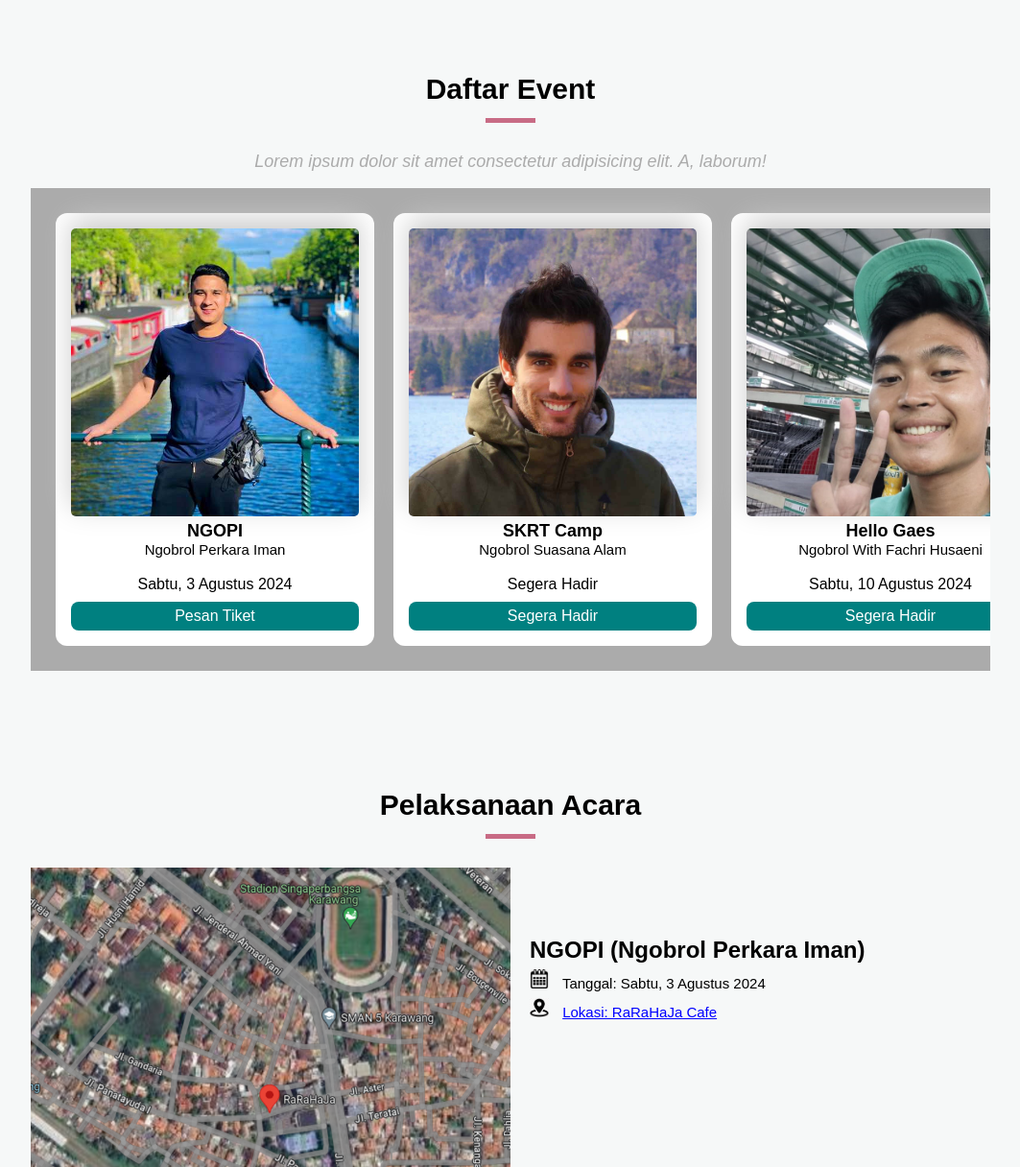
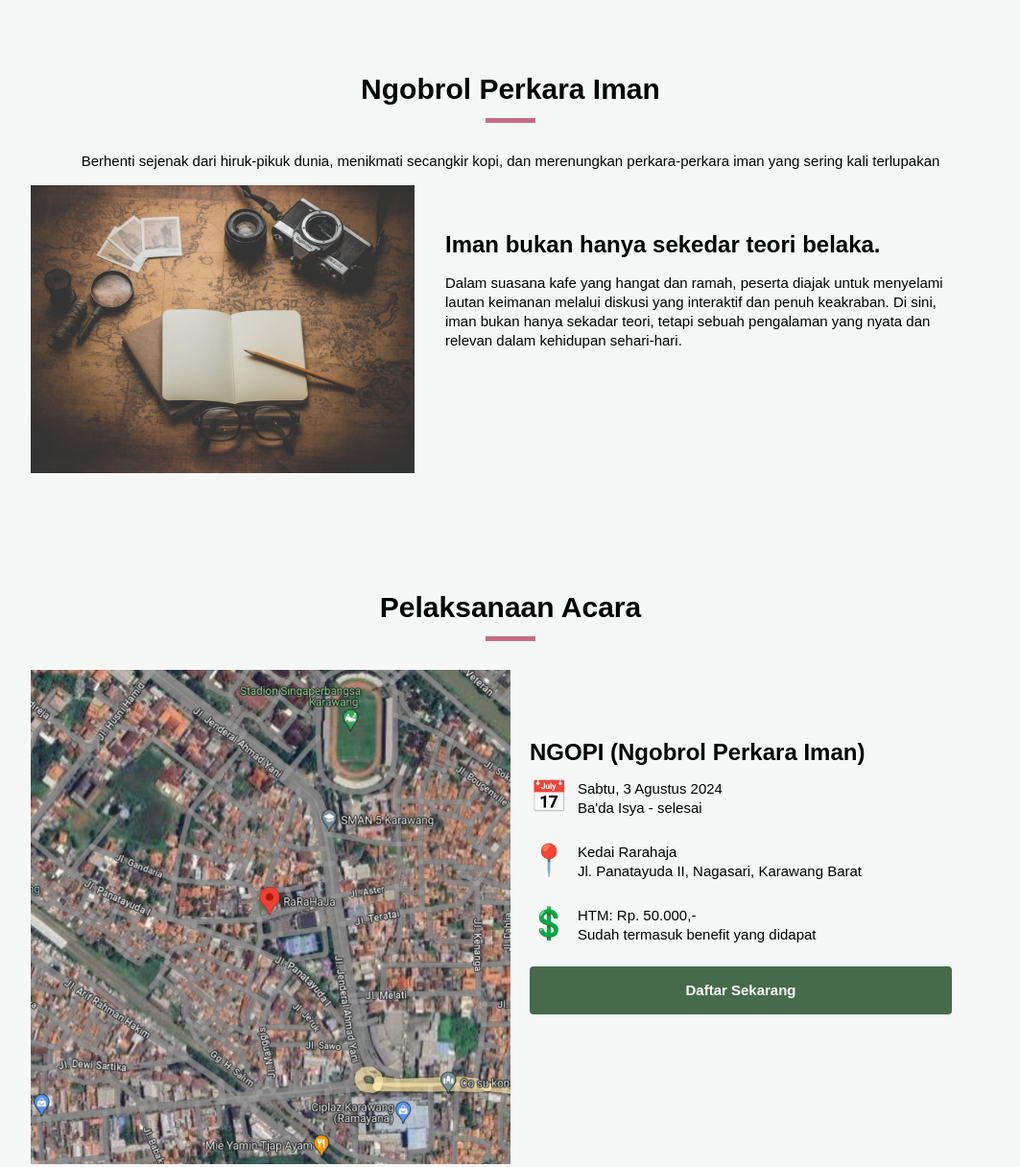
Before and after one commit to Haruku24/skrtweb_1, a plain HTML site: page index.html in a window 1280 px wide. Shown: the part 838-2054 px from the top of the page at 96% size, without its empty margins (108-1171 px from the left). Drawn offline with nearby package versions, Linux system fonts and the light colour scheme.

Commit message:
Penambahan rincian acara dan lokasi

```diff
--- a/index.html
+++ b/index.html
@@ -15,9 +15,6 @@
       transition: background-color 0.3s;
     }
 
-    .navbar-scrolled .menu ul li a {
-      color: black;
-    }
 
     .navbar-scrolled .logo .putih {
       display: none;
@@ -75,6 +72,13 @@
       box-sizing: border-box;
     }
 
+    .details .date, .details .location, .details .price {
+      display: flex;
+      align-items: center;
+      gap: 10px;
+      margin: 10px 0;
+  }
+
     .details h6 {
       font-size: 24px;
       margin-bottom: 10px;
@@ -85,11 +89,10 @@
     }
 
     .details .icon {
-      display: inline-block;
-      width: 20px;
-      height: 20px;
-      background-size: cover;
-      margin-right: 10px;
+      margin-top: 16px;
+      width: 40px;
+      height: 40px;
+      font-size: 32px;
     }
 
     .icon-date {
@@ -135,11 +138,10 @@
         </a>
         <ul>
           <li><a href="#home">Beranda</a></li>
-          <li><a href="#aboutus">Event</a></li>
-          <li><a href="#location">Lokasi</a></li>
-          <li><a href="#pelaksanaan-acara">Acara</a></li>
+          <li><a href="#tentang-event">Tentang Event</a></li>
+          <li><a href="#pelaksanaan-acara">Pelaksanaan Acara</a></li>
           <li><a href="#events">Daftar Event</a></li>
-          <li><a href="#contact">Kontak</a></li>
+          <li><a class="tombol" href="#contact">Kontak</a></li>
         </ul>
       </div>
     </div>
@@ -169,6 +171,44 @@
       </div>
     </header>
     <main>
+      <section id="tentang-event">
+        <div class="layar-dalam">
+          <h3>Ngobrol Perkara Iman</h3>
+          <p>Berhenti sejenak dari hiruk-pikuk dunia, menikmati secangkir kopi, dan merenungkan perkara-perkara iman yang sering kali terlupakan</p>
+          <div class="ringkasan-event" style="display: flex;">
+            <img src="/asset/blog1.jpg" height="300px" width="auto">
+            <div class="ringkasan-text">
+              <h2>Iman bukan hanya sekedar teori belaka.</h2>
+              <p>Dalam suasana kafe yang hangat dan ramah, peserta diajak untuk menyelami lautan keimanan melalui diskusi yang interaktif dan penuh keakraban. Di sini, iman bukan hanya sekadar teori, tetapi sebuah pengalaman yang nyata dan relevan dalam kehidupan sehari-hari.</p>
+            </div>
+          </div>
+        </div>
+      </section>
+      <section id="pelaksanaan-acara">
+        <div class="layar-dalam">
+          <h3 style="text-align:center;">Pelaksanaan Acara</h3>
+          <div class="pelaksanaan-acara">
+            <img src="asset/RaRaHaJa.png" alt="Lokasi Acara" class="location-img" />
+            <div class="details">
+
+              <h6>NGOPI (Ngobrol Perkara Iman)</h6>
+              <div class="date">
+                <span class="icon">📅</span>
+                <p>Sabtu, 3 Agustus 2024<br>Ba'da Isya - selesai</p>
+            </div>
+            <div class="location">
+                <span class="icon">📍</span>
+                <p>Kedai Rarahaja<br>Jl. Panatayuda II, Nagasari, Karawang Barat</p>
+            </div>
+            <div class="price">
+                <span class="icon">💲</span>
+                <p>HTM: Rp. 50.000,-<br>Sudah termasuk benefit yang didapat</p>
+            </div>
+              <button class="tombol">Daftar Sekarang</button>
+            </div>
+          </div>
+        </div>
+      </section>
       <section id="events">
         <div class="layar-dalam">
           <h3>Daftar Event</h3>
@@ -176,14 +216,14 @@
           <div class="event-container">
             <div class="event" id="event-scroll">
               <div class="event1">
-                <img src="asset/tim1.jpg" alt="Gambar Event 1" />
+                <img src="asset/poster-ngopi.png" alt="Gambar Event 1" />
                 <h6>NGOPI</h6>
                 <span>Ngobrol Perkara Iman</span>
                 <p>Sabtu, 3 Agustus 2024</p>
                 <button class="btn_pesan" onclick="window.location.href='pembayaran.html';">Pesan Tiket</button>
               </div>
               <div class="event1">
-                <img src="asset/tim2.jpg" alt="Gambar Event 2" />
+                <img src="asset/poster-ngopi.png" alt="Gambar Event 2" />
                 <h6>SKRT Camp</h6>
                 <span>Ngobrol Suasana Alam</span>
                 <p>Segera Hadir</p>
@@ -207,21 +247,7 @@
           </div>
         </div>
       </section>
-      <section id="pelaksanaan-acara">
-        <div class="layar-dalam">
-          <h3 style="text-align:center;">Pelaksanaan Acara</h3>
-          <div class="pelaksanaan-acara">
-            <img src="asset/RaRaHaJa.png" alt="Lokasi Acara" class="location-img" />
-            <div class="details">
-              <h6>NGOPI (Ngobrol Perkara Iman)</h6>
-              <p><span class="icon icon-date"></span> Tanggal: Sabtu, 3 Agustus 2024</p>
-              <p><span class="icon icon-location"></span>
-                <a href="https://www.google.com/maps/place/RaRaHaJa/@-6.3057548,107.3025682,1094m/data=!3m1!1e3!4m6!3m5!1s0x2e6977629e10aa29:0x4f7ff11140887c09!8m2!3d-6.305636!4d107.3049196!16s%2Fg%2F11vcxfcjgg!5m1!1e4?entry=ttu" class="location-link" target="_blank"> Lokasi: RaRaHaJa Cafe</a>
-              </p>
-            </div>
-          </div>
-        </div>
-      </section>
+
       <section id="aboutus">
         <div class="layar-dalam">
           <h3>Tentang Kami</h3>
@@ -393,7 +419,7 @@
         navbar.classList.add('navbar-scrolled');
         logoPutih.style.display = 'none';
         logoHitam.style.display = 'block';
-        menuLinks.forEach(link => link.style.color = 'black');
+        menuLinks.forEach(link => link.style.color = '');
       } else {
         navbar.classList.remove('navbar-scrolled');
         logoPutih.style.display = 'block';
--- a/style.css
+++ b/style.css
@@ -78,8 +78,6 @@ header {
   position: relative;
   height: 100vh;
   width: 100%;
-  overflow: hidden;
-  z-index: 2;
 }
 header video {
   position: absolute;
@@ -95,7 +93,7 @@ header .intro {
   margin-left: 5%;
   text-align: left;
   position: relative;
-  top: 30%;
+  top: 20%;
   display: flex;
 }
 header .intro .img-intro{
@@ -170,10 +168,19 @@ section h3::after {
 }
 #aboutus,
 #team,
-#events,
-#blog {
+#tentang-event,
+#events{
   text-align: center;
   background-color: #F6F8F8;
+}
+
+.ringkasan-text{
+  text-align: start;
+  align-self: baseline;
+  margin: 32px;
+}
+.ringkasan-text h2{
+  font-size: 24px;
 }
 section p.ringkasan {
   font-style: italic;
```
Also changed, not shown: asset/poster-ngopi.png (added).
